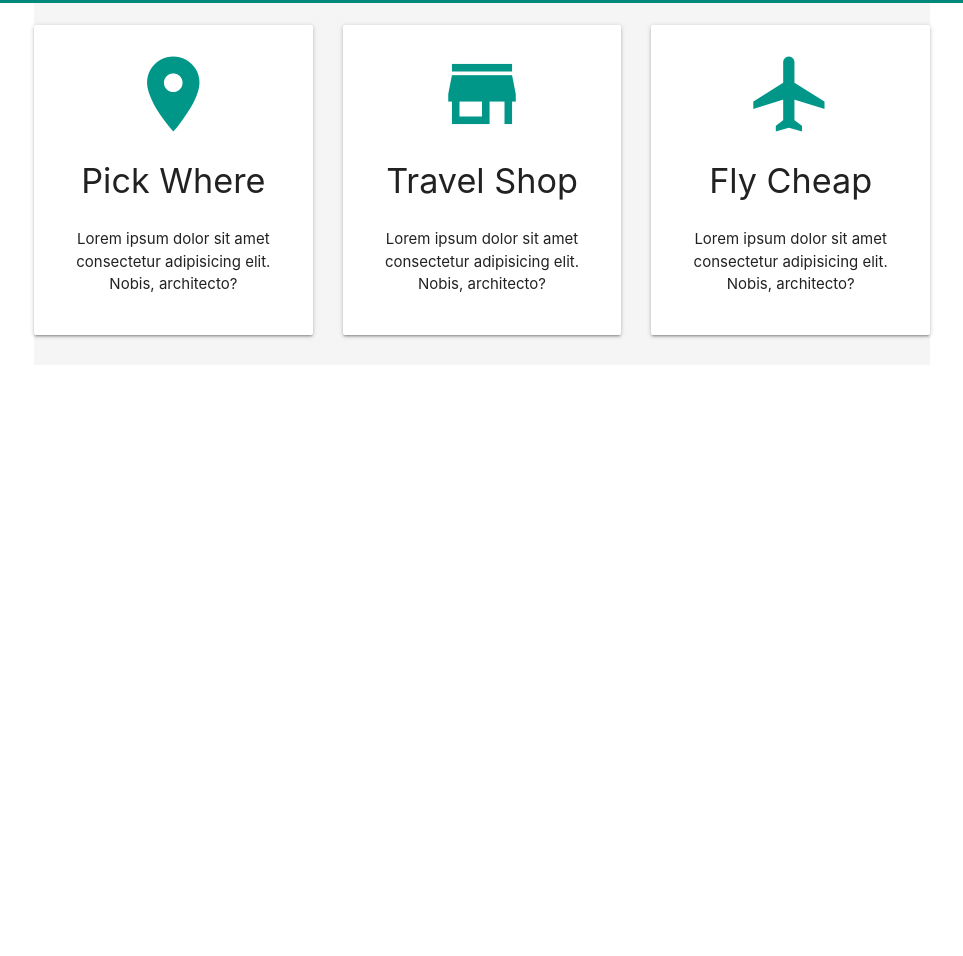
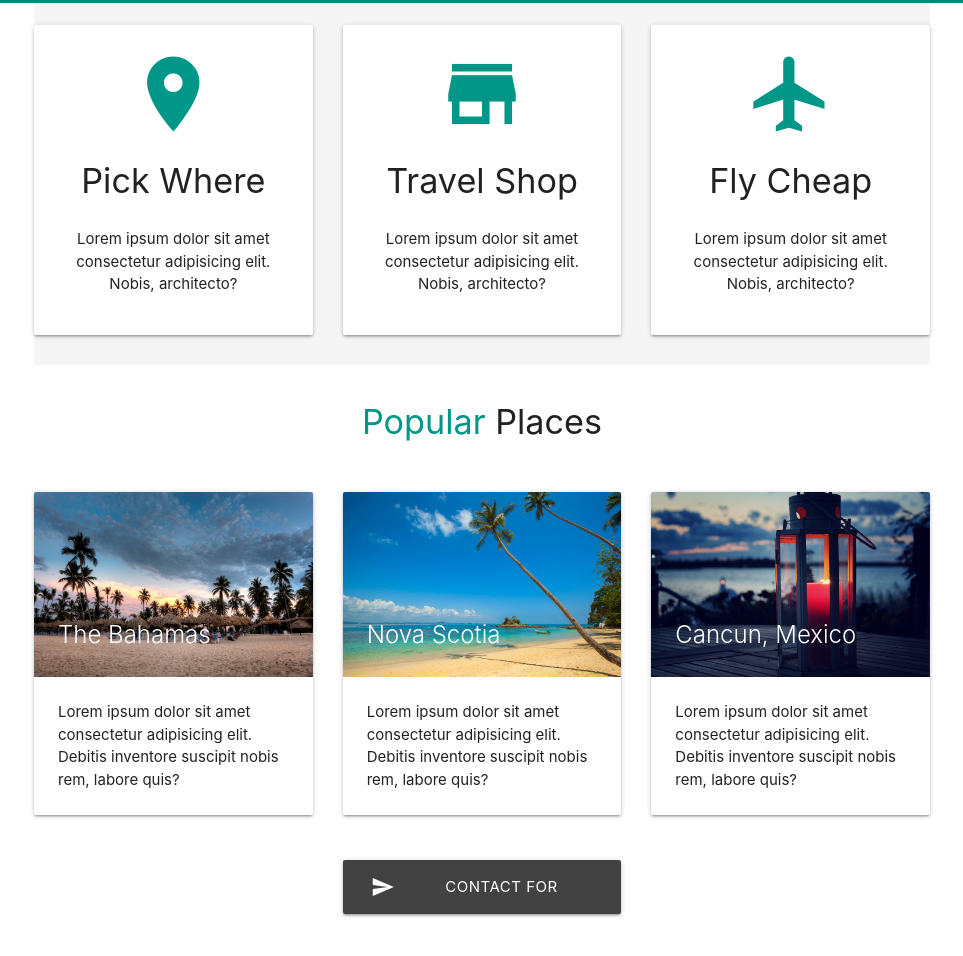
Before and after one commit to natank/travelville, a plain HTML site: page app/index.html in a window 1280 px wide. Shown: the part 790-1746 px from the top of the page, without its empty margins (158-1121 px from the left). Before the commit the page ends 1155 px from the top, so only its background shows below. Drawn offline with Linux system fonts and the light colour scheme.

Commit message:
Completed the places section

```diff
--- a/app/assets/styles/main.css
+++ b/app/assets/styles/main.css
@@ -10,7 +10,9 @@
 }
 
 /* section-icons layout*/
-.section-icons {
+.section-icons,
+.places
+ {
     display: grid;
     grid-template-columns: 300px;
     justify-items: center;
@@ -19,8 +21,9 @@
   }
 
   @media only screen and (min-width: 850px) {
-    .section-icons {
-      display: grid;
+    .section-icons,
+    .places
+     {
       grid-template-columns: repeat(3, 1fr);
     }
   }
@@ -32,3 +35,14 @@
   align-items: center;
   text-align: center;
 }
+
+/* section places */
+
+.places__title {
+  grid-column: 1/-1;
+  text-align: center;
+}
+
+.places__btn {
+  grid-column: 2/3;
+}
--- a/app/index.html
+++ b/app/index.html
@@ -109,6 +109,48 @@
 
 </section>
 
+<!-- Section: Places -->
+<section class="section places container">
+  <h4 class="places__title">
+    <span class="teal-text">Popular</span>
+    <span class=""> Places</span>
+  </h4>
+
+  <div class="card">
+    <div class="card-image">
+      <img class="materialboxed" width="650" src="assets/images/resort1.jpg">
+      <span class="card-title">The Bahamas</span>
+    </div>
+
+    <div class="card-content">
+      <p>Lorem ipsum dolor sit amet consectetur adipisicing elit. Debitis inventore suscipit nobis rem, labore quis?</p>
+    </div>
+  </div>
+
+  <div class="card">
+    <div class="card-image">
+      <img class="materialboxed" width="650" src="assets/images/resort2.jpg">
+      <span class="card-title">Nova Scotia</span>
+    </div>
+
+    <div class="card-content">
+      <p>Lorem ipsum dolor sit amet consectetur adipisicing elit. Debitis inventore suscipit nobis rem, labore quis?</p>
+    </div>
+  </div>
+  <div class="card">
+    <div class="card-image">
+      <img class="materialboxed" width="650" src="assets/images/resort3.jpg">
+      <span class="card-title">Cancun, Mexico</span>
+    </div>
+
+    <div class="card-content">
+      <p>Lorem ipsum dolor sit amet consectetur adipisicing elit. Debitis inventore suscipit nobis rem, labore quis?</p>
+    </div>
+  </div>
+  <a href="#contact" class="btn btn-large grey darken-3 places__btn">
+    <i class="material-icons left">send</i> Contact For Booking
+  </a>
+</section>
   <!--Import jQuery before materialize.js-->
   <!--<script type="text/javascript" src="https://code.jquery.com/jquery-3.2.1.min.js"></script>-->
   <script type="text/javascript" src="assets/scripts/materialize.js"></script>
```
